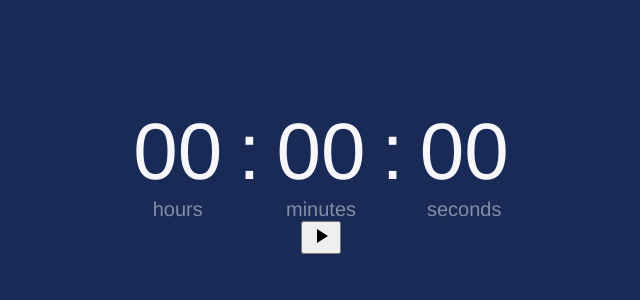
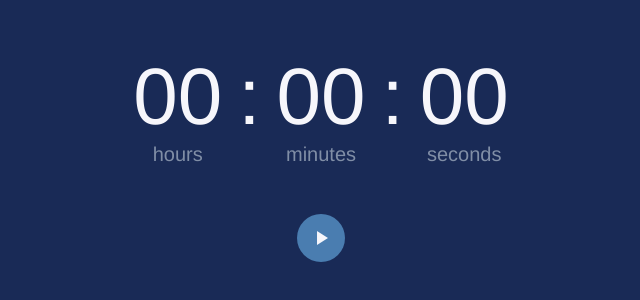
Before and after one commit to jeanmarc5592/TDD-Timer, a React (Create React App) app: page / in a window 1280 px wide. Shown: the part 220-520 px from the top of the page, without its empty margins (319-959 px from the left). Built offline with nearby package versions, Linux system fonts and the light colour scheme.

Commit message:
Adjust Styling of Buttons

```diff
--- a/src/components/App/App.css
+++ /dev/null
@@ -1,8 +0,0 @@
-.App {
-  display: flex;
-  flex-direction: column;
-  justify-content: center;
-  align-items: center;
-  width: 100vw;
-  height: 100vh;
-}
--- /dev/null
+++ b/src/components/App/App.module.css
@@ -0,0 +1,35 @@
+.appContainer {
+  display: flex;
+  flex-direction: column;
+  justify-content: center;
+  align-items: center;
+  width: 100vw;
+  height: 100vh;
+}
+
+.buttonContainer {
+  width: 10%;
+  margin: 3rem auto;
+  display: flex;
+  justify-content: center;
+}
+
+button {
+  height: 3rem;
+  width: 3rem;
+  border-radius: 50%;
+  background: #4A7DB0;
+  border: none;
+  cursor: pointer;
+  display: flex;
+  justify-content: center;
+  align-items: center;
+}
+
+button:not(:last-of-type) {
+  margin-right: 1rem;
+}
+
+button span {
+  color: #F6F6FB;
+}
--- a/src/components/App/App.tsx
+++ b/src/components/App/App.tsx
@@ -1,6 +1,6 @@
 import { useState } from 'react';
 
-import './App.css';
+import styles from './App.module.css';
 import { TimerDisplay } from '../TimerDisplay';
 
 export const App = () => {
@@ -27,8 +27,9 @@ export const App = () => {
   };
 
   return (
-    <div className="App">
+    <div className={styles.appContainer}>
       <TimerDisplay />
+      <div className={styles.buttonContainer}>
         {isTimerRunning && (
           <>
             <button aria-label="pause-button" onClick={clickPause}>
@@ -55,5 +56,6 @@ export const App = () => {
           </>
         )}
       </div>
+    </div>
   );
 }
```
Lines whose indentation alone changed are shown as unchanged.
